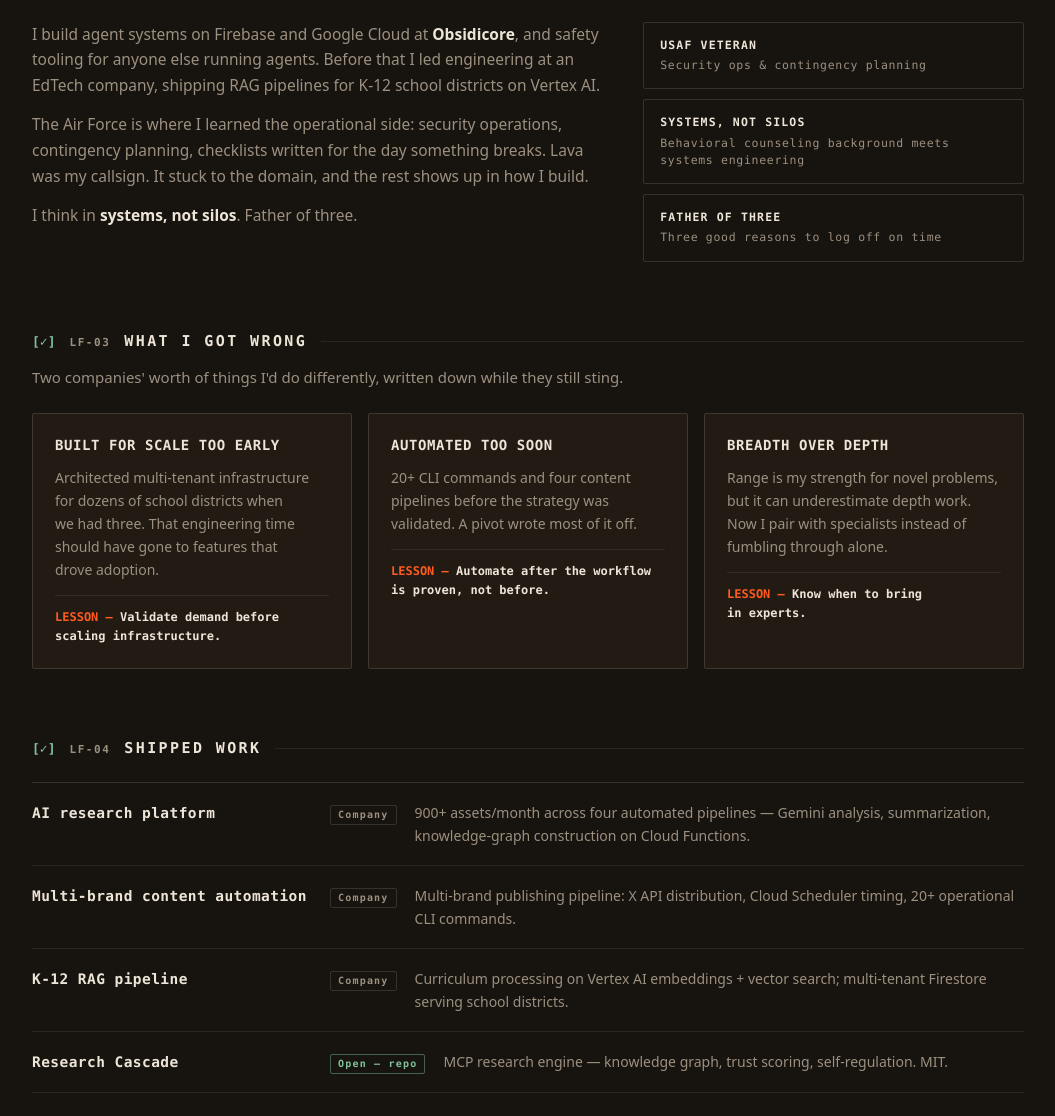
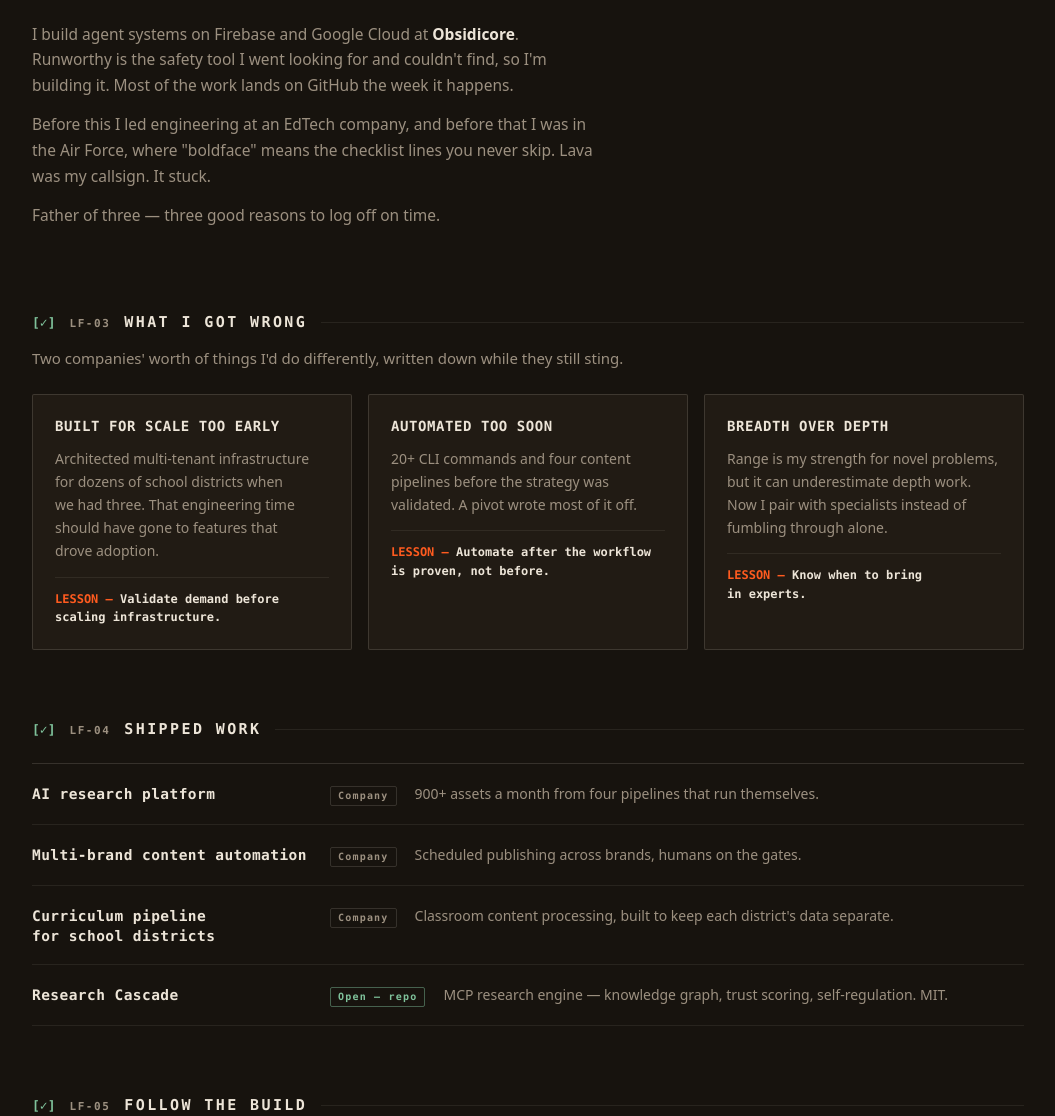
Before and after one commit to geofflava/lavaforge-web, a plain HTML site: page public/index.html in a window 1280 px wide. Shown: the part 1300-2416 px from the top of the page, without its empty margins (112-1167 px from the left). Drawn offline with Linux system fonts and the light colour scheme.

Commit message:
WP-06a block B: copy v3 (About single-column, work rows, dateline)

```diff
--- a/public/index.html
+++ b/public/index.html
@@ -145,12 +145,9 @@
   .afr p{align-self:center}
 
   /* about */
-  .about-grid{display:grid;grid-template-columns:1.5fr 1fr;gap:40px}
+  .about-grid{max-width:62ch}
   .about-grid p{margin-bottom:14px;color:var(--ash);font-size:15.5px}
   .about-grid p strong{color:var(--ink);font-weight:600}
-  .creds{display:flex;flex-direction:column;gap:10px}
-  .cred{border:1px solid var(--line);border-radius:2px;padding:14px 16px;font:600 11.5px/1.5 var(--mono);letter-spacing:.1em;text-transform:uppercase;font-variant-numeric:slashed-zero tabular-nums}
-  .cred span{display:block;color:var(--ash);font-weight:500;letter-spacing:.06em;margin-top:3px;text-transform:none}
 
   /* postmortems */
   .intro{color:var(--ash);margin:-10px 0 24px;font-size:15px}
@@ -195,7 +192,7 @@
     .nav nav a{font-size:11px;letter-spacing:.05em}
   }
   @media (max-width:860px){
-    .cards,.pms,.about-grid{grid-template-columns:1fr}
+    .cards,.pms{grid-template-columns:1fr}
     .mrow{grid-template-columns:auto 1fr;grid-template-areas:"n c" "d d"}
     .mrow .mname{grid-area:n}.mrow .chip{grid-area:c;justify-self:end}.mrow .mdesc{grid-area:d}
     .wrow{grid-template-columns:1fr auto;grid-template-areas:"t g" "d d"}
@@ -235,7 +232,7 @@
 <main class="wrap" id="main" tabindex="-1">
   <!-- signature: the step brief -->
   <div class="brief" role="region" aria-label="Step brief">
-    <div class="brief-bar"><span class="label">lavaforge.dev · build log</span></div>
+    <div class="brief-bar"><span class="label">lavaforge.dev · build log · updated 2026-07</span></div>
     <div class="brief-body">
       <div class="callsign"><span class="cs">Geoff "Lava" Lavagnino</span><span class="nm">Obsidicore · Firebase / GCP</span></div>
       <h1 class="boldface">Are your AI agents safe to run? <span class="ans">I'm building the answer.</span></h1>
@@ -301,14 +298,9 @@
     </div>
     <div class="about-grid">
       <div>
-        <p>I build agent systems on Firebase and Google Cloud at <strong>Obsidicore</strong>, and safety tooling for anyone else running agents. Before that I led engineering at an EdTech company, shipping RAG pipelines for K-12 school districts on Vertex AI.</p>
-        <p>The Air Force is where I learned the operational side: security operations, contingency planning, checklists written for the day something breaks. Lava was my callsign. It stuck to the domain, and the rest shows up in how I build.</p>
-        <p>I think in <strong>systems, not silos</strong>. Father of three.</p>
-      </div>
-      <div class="creds">
-        <div class="cred">USAF veteran<span>Security ops &amp; contingency planning</span></div>
-        <div class="cred">Systems, not silos<span>Behavioral counseling background meets systems engineering</span></div>
-        <div class="cred">Father of three<span>Three good reasons to log off on time</span></div>
+        <p>I build agent systems on Firebase and Google Cloud at <strong>Obsidicore</strong>. Runworthy is the safety tool I went looking for and couldn't find, so I'm building it. Most of the work lands on GitHub the week it happens.</p>
+        <p>Before this I led engineering at an EdTech company, and before that I was in the Air Force, where "boldface" means the checklist lines you never skip. Lava was my callsign. It stuck.</p>
+        <p>Father of three — three good reasons to log off on time.</p>
       </div>
     </div>
   </section>
@@ -346,15 +338,15 @@
     <div class="work-rows">
       <div class="wrow">
         <h3>AI research platform</h3><span class="tag">Company</span>
-        <p>900+ assets/month across four automated pipelines — Gemini analysis, summarization, knowledge-graph construction on Cloud Functions.</p>
+        <p>900+ assets a month from four pipelines that run themselves.</p>
       </div>
       <div class="wrow">
         <h3>Multi-brand content automation</h3><span class="tag">Company</span>
-        <p>Multi-brand publishing pipeline: X API distribution, Cloud Scheduler timing, 20+ operational CLI commands.</p>
+        <p>Scheduled publishing across brands, humans on the gates.</p>
       </div>
       <div class="wrow">
-        <h3>K-12 RAG pipeline</h3><span class="tag">Company</span>
-        <p>Curriculum processing on Vertex AI embeddings + vector search; multi-tenant Firestore serving school districts.</p>
+        <h3>Curriculum pipeline for school districts</h3><span class="tag">Company</span>
+        <p>Classroom content processing, built to keep each district's data separate.</p>
       </div>
       <div class="wrow">
         <h3>Research Cascade</h3><a class="tag open" href="https://github.com/geofflava/Research-Cascade">Open — repo</a>
```
